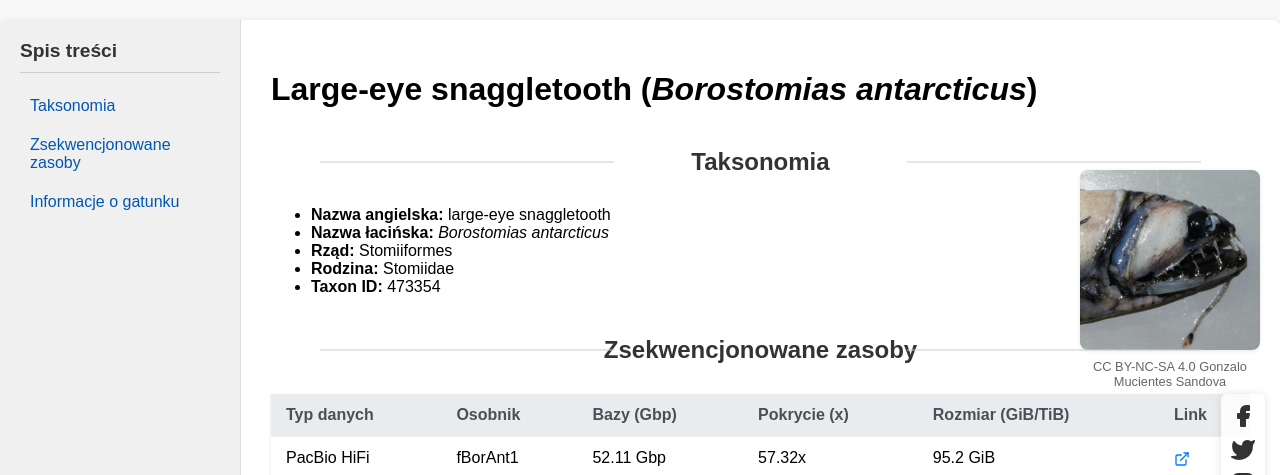
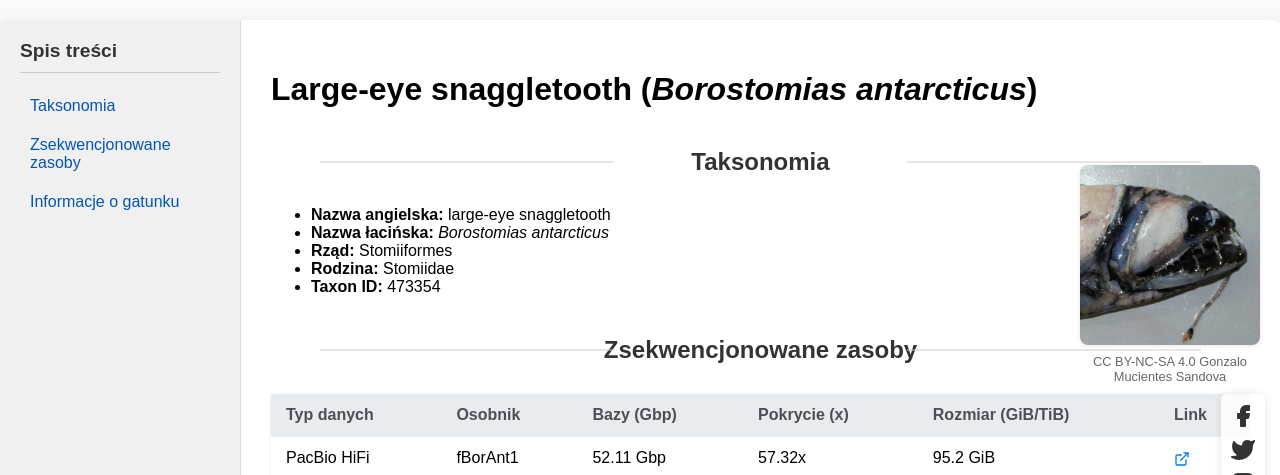
Before and after one commit to tomustloczek1/stronyWWWtzylinski, a Jekyll site: the page built from _species/borostomias_antarcticus.md, in a window 1280 px wide. Shown: the top 475 px of the page. Built offline with Jekyll 4.4.1, drawn with Linux system fonts in a browser that asks for light colours.

Commit message:
Update species.html

```diff
--- a/_layouts/species.html
+++ b/_layouts/species.html
@@ -104,7 +104,7 @@
         /* --- Sekcja z obrazkiem --- */
         .species-image-container {
             position: absolute;
-            top: 150px; /* Zwiększona wartość, aby przesunąć obrazek niżej */
+            top: 145px; /* Zwiększona wartość, aby przesunąć obrazek niżej */
             right: 20px;
             width: 180px;
             text-align: center;
```
